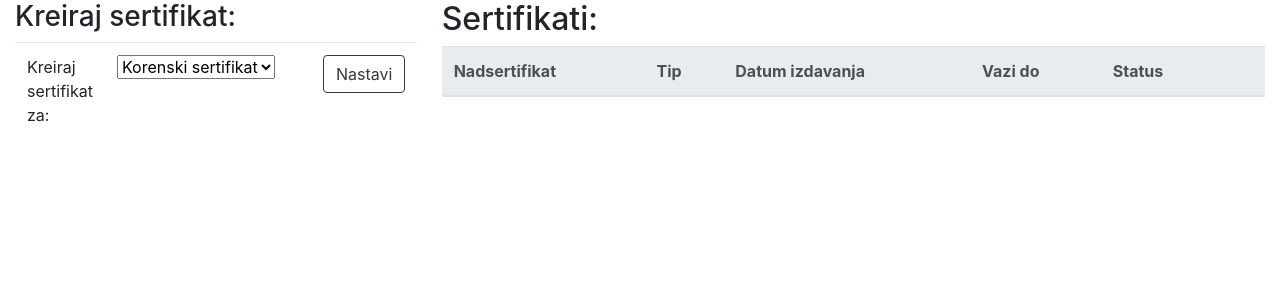
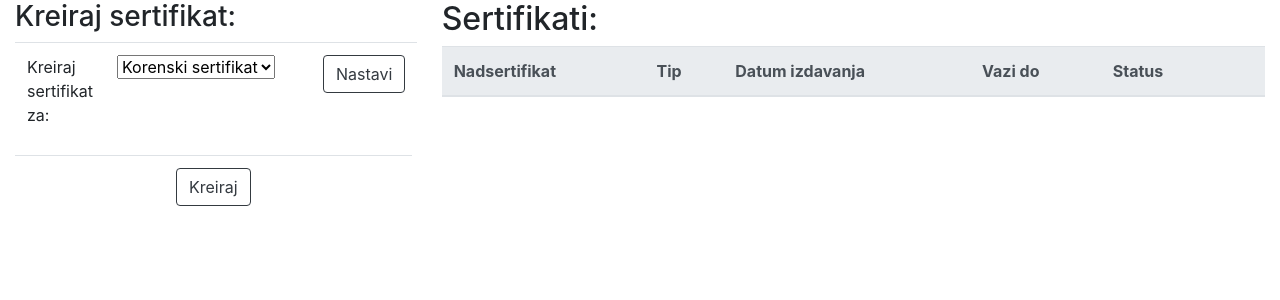
Before and after one commit to trifko96/XML-Bezbednost, a Spring Boot app: page /html/admin.html in a window 1280 px wide. Shown: the part 68-368 px from the top of the page. Run offline with Spring Boot 4, Linux system fonts and the light colour scheme; data that the repository does not hold is empty.

Commit message:
izmene u html i js

```diff
--- a/src/main/resources/static/html/admin.html
+++ b/src/main/resources/static/html/admin.html
@@ -82,6 +82,13 @@
 							</td>
 						</tr>
 					</table>
+					<table class="table" id="kreiranje">
+					<tr>
+						<td align="center" colspan="2">
+							<button class="btn btn-outline-dark" id="kreirajSert">Kreiraj</button>
+						</td>
+					</tr>
+					</table>
 	</div>
 
 
--- a/src/main/resources/static/skripte/admin.js
+++ b/src/main/resources/static/skripte/admin.js
@@ -338,7 +338,7 @@
 		if(odabraniTip == "ROOT"){
 			vratiPocetno();
 			dodajZaRoot();
-			dodajDugme();
+			//dodajDugme();
 		}
 		else if(odabraniTip == "PERSON"){
 			vratiPocetno();
```
